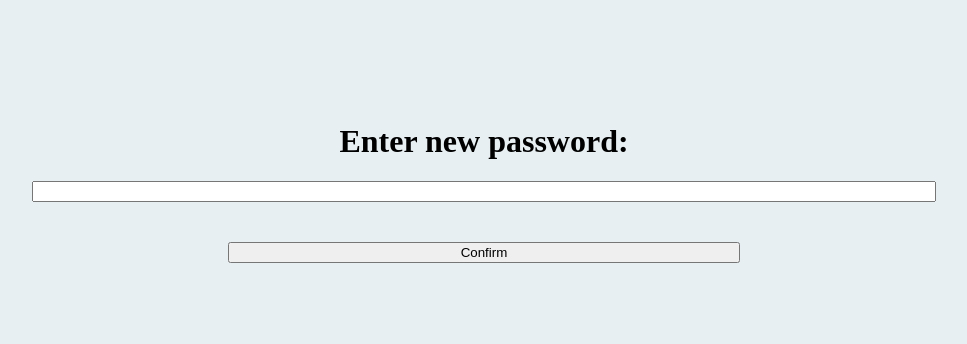
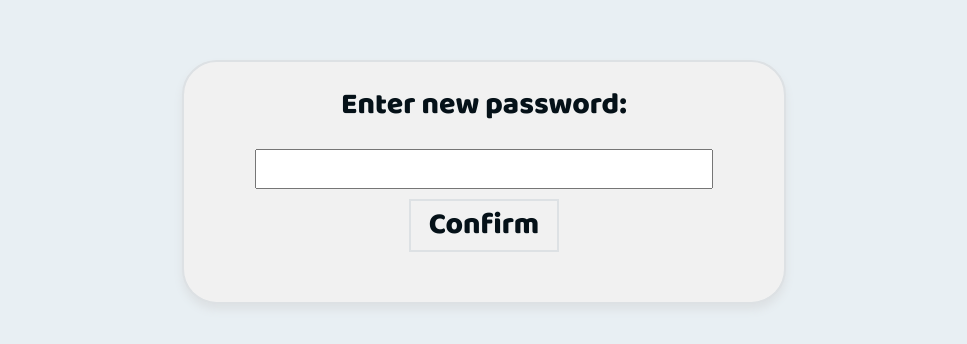
Before and after one commit to Mowhite29/Password-Vault, a React (Vite) app in the folder frontend/: page /password-change-confirm/1/1 in a window 1280 px wide. Shown: the part 218-562 px from the top of the page, without its empty margins (156-1123 px from the left). Built offline with nearby package versions, Linux system fonts and the light colour scheme; no server answers; a web font is replaced by a local one.

Commit message:
feat: styling

```diff
--- a/frontend/src/assets/styles/PasswordChange.scss
+++ b/frontend/src/assets/styles/PasswordChange.scss
@@ -1,20 +1,67 @@
+@use './abstracts/mixins' as *;
+
+:root {
+    --theme: light;
+    color-scheme: var(--theme);
+    overflow: hidden;
+    @include background;
+}
+
+//Mobile in Portrait
 @media (min-width: 0px) {
     .changeContainer {
-        width: 100%;
+        @include container;
+        @include text;
+        @include border;
+        @include shadow;
         display: flex;
         flex-direction: column;
         justify-content: center;
-        align-items: center;
-
+        align-self: center;
+        text-align: center;
+        margin: 10px;
+        width: clamp(17.5rem, 44.199vw + 9.213rem, 37.5rem);
+        height: auto;
+        h1 {
+            font-size: clamp(0.938rem, 2.075vw + 0.548rem, 1.875rem);
+        }
         input {
-            width: 70%;
+            font-size: clamp(0.938rem, 2.075vw + 0.548rem, 1.875rem);
+            align-self: center;
+            width: clamp(12.5rem, 34.53vw + 6.026rem, 28.125rem);
         }
-
         button {
-            width: 40%;
+            @include border;
+            @include text;
+            background: none;
+            margin: 10px;
+            width: 150px;
+            font-size: clamp(0.938rem, 2.075vw + 0.548rem, 1.875rem);
+            align-self: center;
         }
     }
 }
 
-@media (min-width: 1024px) {
+// Desktop
+@media (min-width: 1025px) {
+    .verifyContainer {
+        h1 {
+            font-size: clamp(1.25rem, 1.117vw + 0.534rem, 1.875rem);
+        }
+        h2 {
+            font-size: clamp(1.25rem, 1.117vw + 0.534rem, 1.875rem);
+        }
+    }
 }
+
+// Mobile in landscape
+@media (orientation = landscape) and (pointer: coarse){
+    .verifyContainer {
+        h1 {
+            font-size: clamp(0.938rem, 1.732vw + 0.396rem, 1.875rem);
+        }
+        h2 {
+            font-size: clamp(0.938rem, 1.732vw + 0.396rem, 1.875rem);
+        }
+    }
+}
--- a/frontend/src/assets/styles/VerifyEmail.scss
+++ b/frontend/src/assets/styles/VerifyEmail.scss
@@ -1,18 +1,55 @@
+@use './abstracts/mixins' as *;
+
+:root {
+    --theme: light;
+    color-scheme: var(--theme);
+    overflow: hidden;
+    @include background;
+}
+
+//Mobile in Portrait
 @media (min-width: 0px) {
     .verifyContainer {
+        @include container;
+        @include text;
+        @include border;
+        @include shadow;
         display: flex;
         flex-direction: column;
         justify-content: center;
         text-align: center;
         margin: 10px;
+        width: auto;
+        height: auto;
         h1 {
-            font-size: 30px;
+            font-size: clamp(0.938rem, 2.075vw + 0.548rem, 1.875rem);
         }
         h2 {
-            font-size: 20px;
+            font-size: clamp(0.938rem, 2.075vw + 0.548rem, 1.875rem);
         }
     }
 }
 
-@media (min-width: 1024px) {
+// Desktop
+@media (min-width: 1025px) {
+    .verifyContainer {
+        h1 {
+            font-size: clamp(1.25rem, 1.117vw + 0.534rem, 1.875rem);
+        }
+        h2 {
+            font-size: clamp(1.25rem, 1.117vw + 0.534rem, 1.875rem);
+        }
+    }
 }
+
+// Mobile in landscape
+@media (orientation = landscape) and (pointer: coarse){
+    .verifyContainer {
+        h1 {
+            font-size: clamp(0.938rem, 1.732vw + 0.396rem, 1.875rem);
+        }
+        h2 {
+            font-size: clamp(0.938rem, 1.732vw + 0.396rem, 1.875rem);
+        }
+    }
+}
--- a/frontend/src/components/PasswordChange.jsx
+++ b/frontend/src/components/PasswordChange.jsx
@@ -1,12 +1,14 @@
 import React from 'react'
-import { useState } from 'react'
+import { useState, useEffect } from 'react'
 import { useParams, useNavigate } from 'react-router-dom'
-import { useDispatch } from 'react-redux'
+import { useDispatch, useSelector } from 'react-redux'
 import { signOut } from '../redux/authSlice'
+import { setTheme } from '../redux/appearanceSlice'
 import { PasswordChangeConfirm } from '../services/api'
 import '../assets/styles/PasswordChange.scss'
 
 export default function PasswordChange() {
+    const theme = useSelector((state) => state.appearance.theme)
     const [password, setPassword] = useState('')
     const [message, setMessage] = useState('')
 
@@ -17,6 +19,27 @@ export default function PasswordChange() {
     const handleSignOut = () => {
         dispatch(signOut())
     }
+
+    const handleTheme = (newTheme) => {
+        dispatch(setTheme(newTheme))
+    }
+
+    useEffect(() => {
+        if (theme === '') {
+            const colorScheme = window.matchMedia(
+                '(prefers-color-scheme: dark)'
+            )
+            if (colorScheme.matches) {
+                handleTheme('dark')
+            } else {
+                handleTheme('light')
+            }
+        }
+    })
+
+    useEffect(() => {
+        document.documentElement.style.setProperty('--theme', theme)
+    }, [theme])
 
     const Confirm = async () => {
         const response = await PasswordChangeConfirm(
@@ -49,8 +72,8 @@ export default function PasswordChange() {
                 onChange={inputHandler}
                 value={password}
             ></input>
+            <button onClick={() => Confirm()}>Confirm</button>
             <h2>{message}</h2>
-            <button onClick={() => Confirm()}>Confirm</button>
         </div>
     )
 }
--- a/frontend/src/components/VerifyEmail.jsx
+++ b/frontend/src/components/VerifyEmail.jsx
@@ -2,12 +2,15 @@ import React from 'react'
 import { useEffect, useState } from 'react'
 import { useParams } from 'react-router'
 import { useNavigate } from 'react-router-dom'
-import { useDispatch } from 'react-redux'
+import { useDispatch, useSelector } from 'react-redux'
 import { VerifyEmailAddress } from '../services/api'
 import { setScreen } from '../redux/authSlice'
+import { setTheme } from '../redux/appearanceSlice'
 import '../assets/styles/VerifyEmail.scss'
 
 export default function VerifyEmail() {
+    const theme = useSelector((state) => state.appearance.theme)
+
     let params = useParams()
     const dispatch = useDispatch()
     const navigate = useNavigate()
@@ -16,6 +19,27 @@ export default function VerifyEmail() {
     const handleScreenChange = (newScreen) => {
         dispatch(setScreen(newScreen))
     }
+
+    const handleTheme = (newTheme) => {
+        dispatch(setTheme(newTheme))
+    }
+
+    useEffect(() => {
+        if (theme === '') {
+            const colorScheme = window.matchMedia(
+                '(prefers-color-scheme: dark)'
+            )
+            if (colorScheme.matches) {
+                handleTheme('dark')
+            } else {
+                handleTheme('light')
+            }
+        }
+    })
+
+    useEffect(() => {
+        document.documentElement.style.setProperty('--theme', theme)
+    }, [theme])
 
     const Verify = async () => {
         const response = await VerifyEmailAddress(params.uid, params.token)
```
